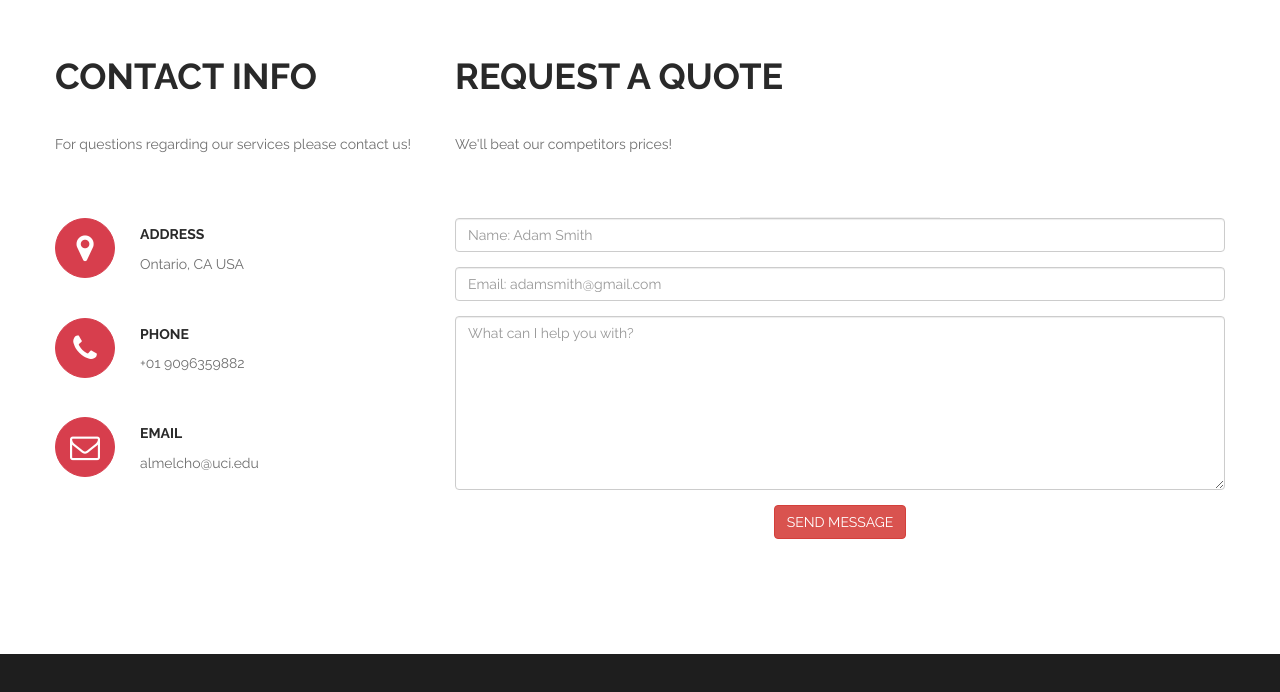
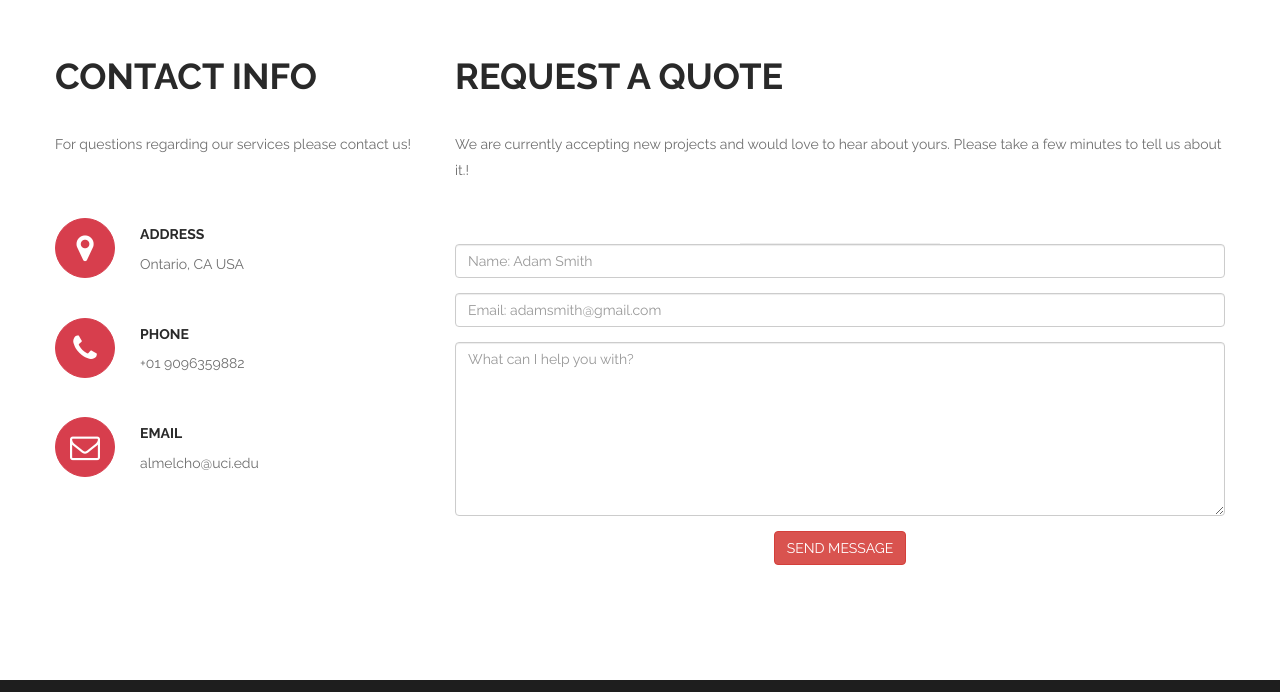
Before and after one commit to dripwebdev/site, a plain HTML site: page index.html in a window 1280 px wide. Shown: the part 4020-4712 px from the top of the page. Drawn offline with Linux system fonts and the light colour scheme; some packages are replaced by stand-ins of ours; a script that the page names is missing.

Commit message:
Update index.html

```diff
--- a/index.html
+++ b/index.html
@@ -342,7 +342,7 @@
 						<div class="col-lg-8 col-md-8 col-sm-12 col-xs-12">
 							<div class="right-side">
 									<h2>REQUEST A QUOTE</h2>
-									<p>We'll beat our competitors prices!</p> <br><br><br>
+									<p>We are currently accepting new projects and would love to hear about yours. Please take a few minutes to tell us about it.!</p> <br><br><br>
 									<hr style="width:200px; margin:auto">
 										  <form class="center-block" method="POST" action="https://formspree.io/almelcho@uci.edu">
 										  <div class="form-group">
```
